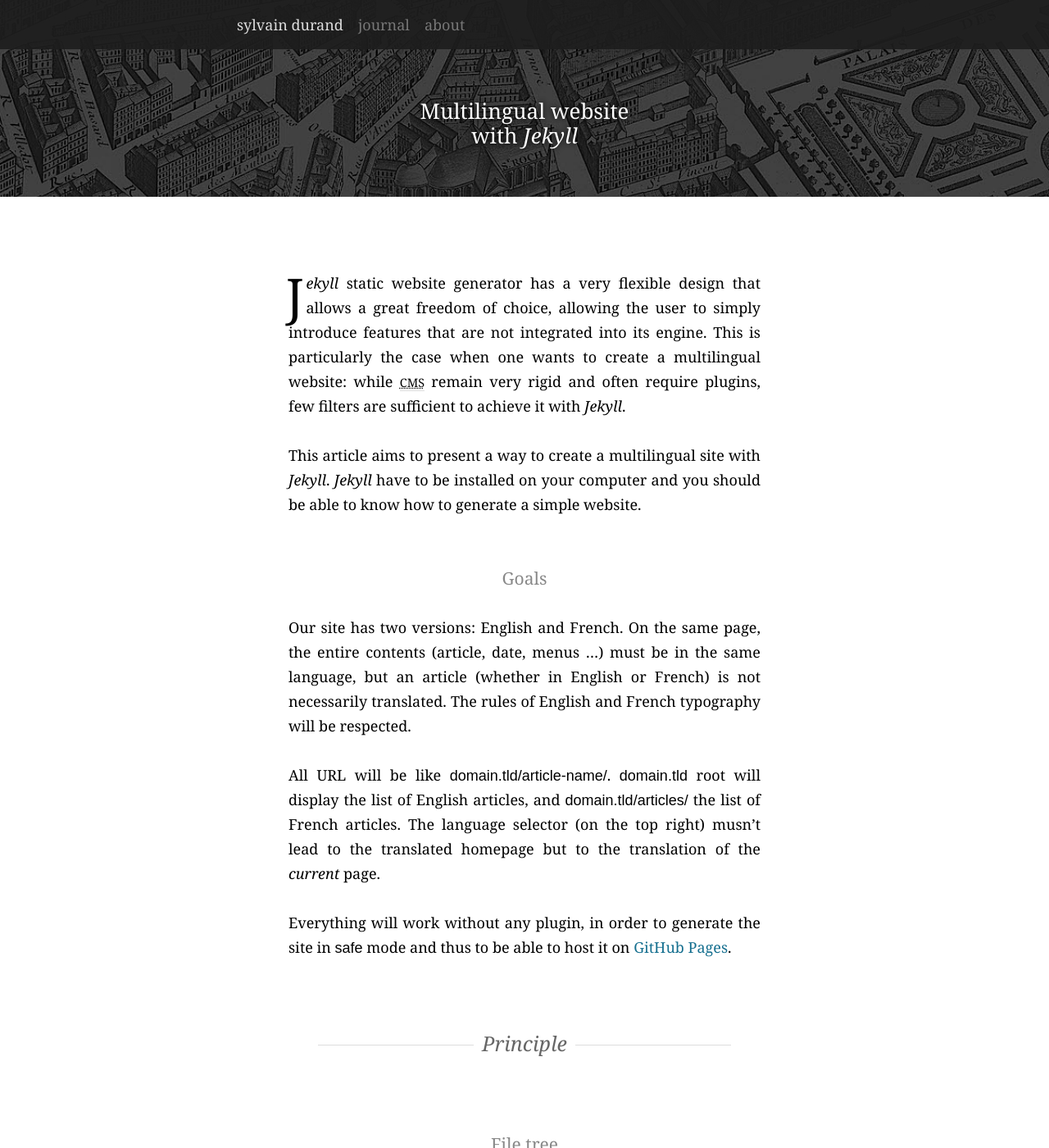
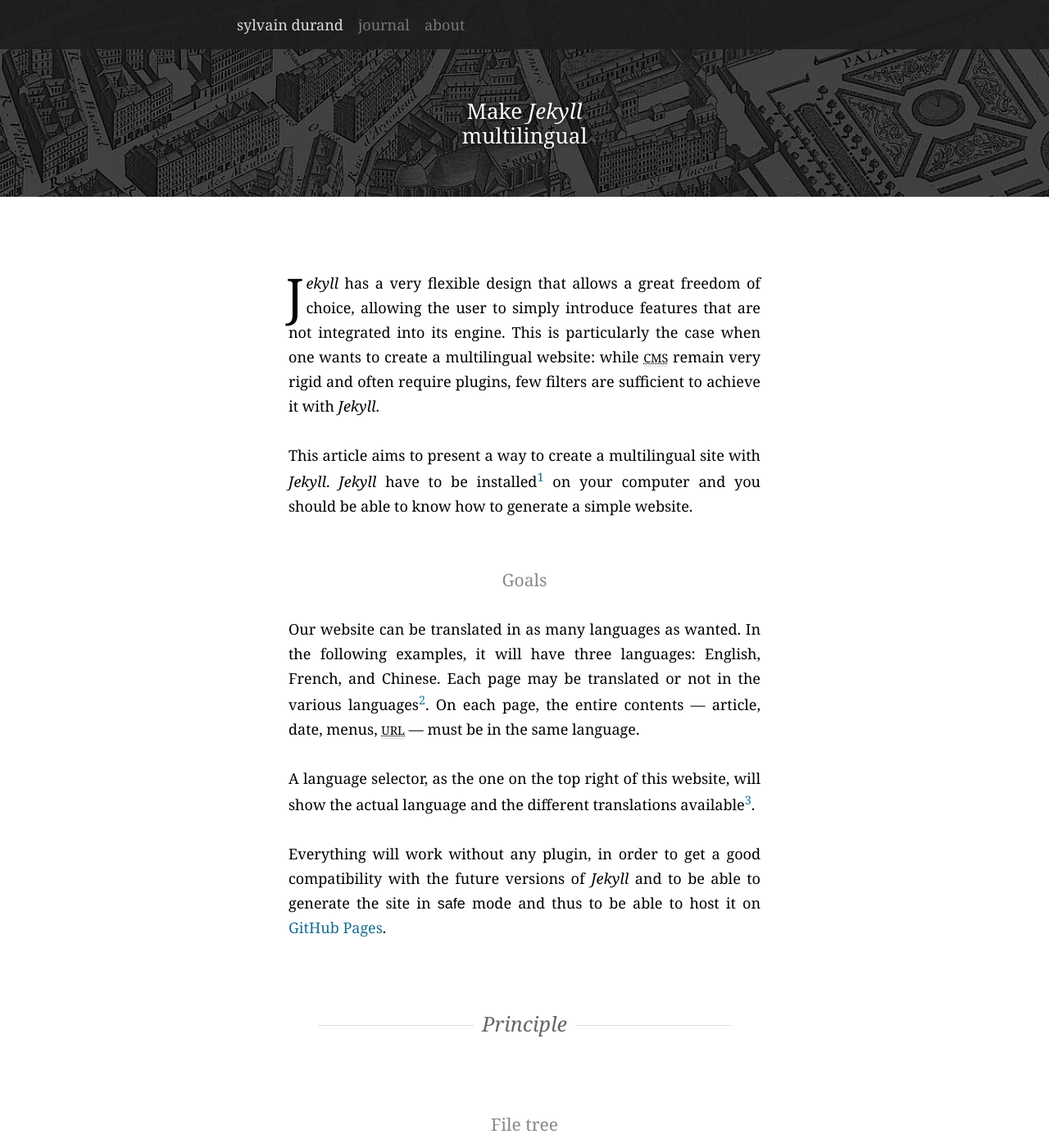
Before and after one commit to simonmeggle/simonmeggle.github.io, a Jekyll site: the page built from _posts/en/2014-09-15-multilingual-website-with-jekyll.md, in a window 1280 px wide and 1400 px high. Shown: the whole window at 82% size. Built offline with Jekyll 4.4.1, drawn with Linux system fonts in a browser that asks for light colours; some web fonts are replaced; some of the changed text lies outside the part shown.

Commit message:
English translation

```diff
--- a/_posts/en/2014-09-15-multilingual-website-with-jekyll.md
+++ b/_posts/en/2014-09-15-multilingual-website-with-jekyll.md
@@ -1,187 +1,245 @@
 ---
-title: Multilingual website <br/> with <em>Jekyll</em>
+title: Make <em>Jekyll</em> <br/> multilingual
 ---
 
-J _ekyll_ static website generator has a very flexible design that allows a great freedom of choice, allowing the user to simply introduce features that are not integrated into its engine. This is particularly the case when one wants to create a multilingual website: while CMS remain very rigid and often require plugins, few filters are sufficient to achieve it with _Jekyll_.
+J<em>ekyll</em> has a very flexible design that allows a great freedom of choice, allowing the user to simply introduce features that are not integrated into its engine. This is particularly the case when one wants to create a multilingual website: while CMS remain very rigid and often require plugins, few filters are sufficient to achieve it with _Jekyll_.
 
-This article aims to present a way to create a multilingual site with _Jekyll_. _Jekyll_ have to be installed on your computer and you should be able to know how to generate a simple website.
+This article aims to present a way to create a multilingual site with _Jekyll_. _Jekyll_ have to be installed[^install] on your computer and you should be able to know how to generate a simple website.
 
 ### Goals
-Our site has two versions: English and French. On the same page, the entire contents (article, date, menus ...) must be in the same language, but an article (whether in English or French) is not necessarily translated. The rules of English and French typography will be respected.
+Our website can be translated in as many languages as wanted. In the following examples, it will have three languages: English, French, and Chinese. Each page may be translated or not in the various languages[^translations]. On each page, the entire contents --- article, date, menus, URL --- must be in the same language.
 
-All URL will be like `domain.tld/article-name/`. `domain.tld` root will display the list of English articles, and `domain.tld/articles/` the list of French articles. The language selector (on the top right) musn't lead to the translated homepage but to the translation of the _current_ page.
+A language selector, as the one on the top right of this website, will show the actual language and the different translations available[^selector].
 
-Everything will work without any plugin, in order to generate the site in `safe` mode and thus to be able to host it on [GitHub Pages](https://pages.github.com/).
+Everything will work without any plugin, in order to get a good compatibility with the future versions of *Jekyll* and to be able to generate the site in `safe` mode and thus to be able to host it on [GitHub Pages](https://pages.github.com/).
 
 
 ## Principle
 
 ### File tree
 
-
-The organization of our files will be very simple. Home page `index.html`, listing articles in English, is stored at the root to be accessible from `domain.tld`. All other pages and articles (including the list of articles in French) will be stored in `_posts /`:
+Every article will be put in the `_posts` folder on the root of the website. In this folder, we will create one folder for each language, in order to stay organized and to declare the language of the articles[^tree]:
 
 {% highlight r %}
-.
-├── index.html                        # English home page
-|
-└── _posts
-    ├── 2014-01-01-articles.html      # French home page
-    |
-    ├── 2014-03-05-hello-world.md     # English article
-    └── 2014-03-05-bonjour-monde.md   # French article
+_config.yml
+_layouts
+_posts
+       ├──  en
+        │         ├── 2014-09-01-hello-world.md
+        │         └── 0000-01-01-index.md
+        │
+       ├──  fr
+        │         ├── 2014-09-01-bonjour-monde.md
+        │         └── 0000-01-01-journal.md
+        │
+       └── zh
+                   ├── 2014-09-01-你好世界.md
+                   └── 0000-01-01-首页.md
 {% endhighlight %}
 
+In this folder, you can freely organise your files. The only rule is to name each post with the publication date, followed by its identifier.
 
-### Prettier URL
+We will then declare the `lang` variable for each folder[^lang], in order to be able later to detect the lang and the translations. To do so, we write the following statement in `_config.yml`:
 
-Instead of having URL like `/2014/03/05/hello-world.html`, we only want the prettier `/hello-world/`. Simply indicate in `_config.yml`:
+{% highlight ruby %}
+defaults:
+  -
+    scope:
+      path: _posts/en
+    values:
+      layout: default
+      lang: en
+  -
+    scope:
+      path: _posts/fr
+    values:
+      layout: default
+      lang: fr
+  -
+    scope:
+      path: _posts/zh
+    values:
+      layout: default
+      lang: zh
+{% endhighlight %}
 
+### URL format
+
+By default, *Jekyll* generates URL from the filenames, with the following format: `/2014/09/01/hello-world.html`. As it is done on this website, it is possible[^permalinks] to show only `/hello-world/` by writing in `_config.yml`:
 
 {% highlight ruby %}
 permalink: /:title/
 {% endhighlight %}
 
+It is also possible to specify an URL for each file, by using the `permalink` variable in the frontmatter[^index].
 
-### Articles metadata
+### Giving an identifier to each article
 
-Each page or article will have a variable `lang`, which can be worth `en` or `fr` depending on the lang of the article. _If a translation exists_, `trans` will be the address (from the root) to it, as the URL format previously selected. The pages have no need to have an identifier or a common date. Account only the variable `trans` indicating that translation exists, and where it is located.
+Until now, nothing links the various version of a same page. To do so, we could use:
 
-For instance, a French article `_posts/2014-03-05-bonjour-monde.md` available at `domain.tld/bonjour-monde/`, if there is no translation, include the following metadata:
+ - **the date**, but several different articles may have the same or, on the contrary, several translations of the same article may have differents dates;
+ - **the filename**, but it is quite better to translate those in order to get translated URL.
 
-{% highlight ruby %}
+This is why the most simple way is to give an unique **identifier** to each article, shared between each translation:
+
+{% highlight python %}
 ---
-layout: post
-title:  "Bonjour monde !"
-lang:   fr
+title: Hello World!
+name: hello
 ---
 {% endhighlight %}
-
-If a translation `_posts/2014-03-15-hello-world.md` exists, which will be accessible at `domain.tld/hello-world/`, then the metadata our French page become:
-
-{% highlight ruby %}
----
-layout: post
-title:  "Bonjour monde !"
-lang:   fr
-trans:  /hello-world/
----
-{% endhighlight %}
-
-### Translation of website elements
-Outside the content of the articles, it is also necessary to translate the various elements like menus, header, footer, some titles...
-
-It is possible to save translation as variables in `_config.yml`. Then, `{% raw %}{{ site.t[page.lang].home }}{% endraw %}` will generate `Accueil` or `Home` depending `page.lang` value:
-
-{% highlight ruby %}
-t:
-  fr:
-    home:  "Accueil"
-    about: "À propos"
-  en:
-    home:  "Home"
-    about: "About"
-{% endhighlight %}
-
 
 
 ## Links between the two translations
 
 ### List of articles
 
-The home page will display a list of articles depending of their language, which can be reached easily with the metadata `lang`. For example, for English items:
+The page listing the articles has to display only the one with the good translation. That is easy to do, thanks to the `lang` metadata. The following code provides every article with the same language than the actual page:
+
+{% highlight html %}
+{% raw %}
+{% assign posts=site.posts | where:"lang", page.lang %}
+<ul>
+{% for post in posts %}
+    <li class="lang">
+        <a href="{{ post.url }}" class="{{ post.lang }}">{{ post.lang }}</a>
+    </li>
+{% endfor %}
+</ul>
+{% endraw %}
+{% endhighlight %}
+
+If you don't want to show some pages in the list, you just have to provide "`type: pages`" in their frontmatter, and to add in `assign` the condition "`| where:"type", "posts"`".
+
+### Language selector
+
+To create a language selector, like the one at the top right of this page, the process is very similar. We show the language of each translation available, including the actual page, sorting by path in order to always get the same order:
+
+{% highlight html %}
+{% raw %}
+{% assign posts=site.posts | where:"name", page.name | sort: 'path' %}
+<ul>
+{% for post in posts %}
+    <li class="lang">
+        <a href="{{ post.url }}" class="{{ post.lang }}">{{ post.lang }}</a>
+    </li>
+{% endfor %}
+</ul>
+{% endraw %}
+{% endhighlight %}
+
+Then, in order to emphase the actual version, just use CSS[^css]. For instance, if you want to bold it:
+
+{% highlight css %}
+.en:lang(en), .fr:lang(fr), .zh:lang(zh){
+    font-weight: bold;
+}
+{% endhighlight %}
+
+## Tweaking
+
+### Translation of website elements
+Around the articles, it is also necessary to translate the various elements like menus, header, footer, some titles...
+
+To do so, we can provide translations into `_config.yml`[^data]. Then, in the following example, `{% raw %}{{site.t[page.lang].home}}{% endraw %}` will generate `Home`, `Accueil` or `首页` depending of the page language:
+
+{% highlight python %}
+t:
+  en:
+    home:  "Home"
+  fr:
+    home:  "Accueil"
+  zh:
+    home:  "首页"
+{% endhighlight %}
+
+It is possible to do the same in order to generate the menu of each version. For example, if you want to provide a two elements menu, you just have to provide in `_config.yml` :
+
+{% highlight python %}
+t:
+  en:
+    home:
+      name: "Home"
+      url: "/"
+    about:
+      name: "About"
+      url: "/about/"
+  fr:
+    home:
+      name: "Accueil"
+      url: "/accueil/"
+    about:
+      name: "À propos"
+      url: "/a-propos/"
+  zh:
+    home:
+      name: "首页"
+      url: "/首页/"
+    about:
+      name: "关于"
+      url: "/关于/"
+{% endhighlight %}
+
+Then, you can generate the menu with a simple loop:
 
 {% highlight html %}
 {% raw %}
 <ul>
-  {% for post in site.posts %}
-    {% if post.lang == 'en' %}
-     <li><a href="{{ post.url }}">{{ post.title }}</a></li>
-    {% endif %}
+  {% for menu in site.t[page.lang] %}
+    <li><a href="{{menu[1].url}}">{{menu[1].title}}</a></li>
   {% endfor %}
 </ul>
 {% endraw %}
 {% endhighlight %}
 
-In the case of French articles, we musn't display the french homepage. The previous code becomes:
+### Translation of dates
+At this point, everything can be translated on the site except the dates automatically generated by *Jekyll*. Short formats, consisting only of numbers, can be adapted without difficulty. Depending of the language, we want to get:
 
-{% highlight html %}
+- in English : "2014/09/01" ;
+- in French : "01/09/2014" ;
+- in Chinese : "2014年9月1号".
+
+To do so, we just have to use the following code, which we may then put in the `_includes` folder in order to use it when needed:
+{% highlight python %}
 {% raw %}
-<ul>
-  {% for post in site.posts %}
-    {% if post.lang == 'fr' and post.trans != '/' %}
-     <li><a href="{{ post.url }}">{{ post.title }}</a></li>
-    {% endif %}
-  {% endfor %}
-</ul>
-{% endraw %}
-{% endhighlight %}
+{% if page.lang == 'en' %}
+    {{ page.date | date: "%d/%m/%Y" }}
+{% endif %}
 
-### Display a link to the translation of the current page
-To offer the visitor directly to a link to the translation of an article if it exists, just look if the variable `trans` exists and its value:
+{% if page.lang == 'fr' %}
+    {{ page.date | date: "%Y-%m-%d" }}
+{% endif %}
 
-{% highlight html %}
-{% raw %}
-{% if page.trans %}
-    <a href="{{page.trans}}">{{ site.t[page.lang].translation }}</a>
+{% if page.lang == 'zh' %}
+    {{ page.date | date: "%Y年%-m月%-d号" }}
 {% endif %}
 {% endraw %}
 {% endhighlight %}
 
-As explain in the previous section, we define in `_config.yml`:
+For the long format dates, it is possible to use date filters and replacements for any format. For example, we want to get:
 
-{% highlight ruby %}
-t:
-  fr:
-    translation: "read in English"
-  en:
-    translation: "lire en français"
-{% endhighlight %}
+- in English : "1<sup>st</sup> of September 2014" ;
+- in French : "1<sup>er</sup> septembre 2014".
 
-### Sélecteur de langue
-To create a language selector, like this at the top right of this page, the process is very similar to that presented in the previous paragraph. We use `!= 'fr'` instead of `== 'en'` in order to make this selector working on the homepage, where `page.lang` is not defined.
+We just have to use the following code:
 
-{% highlight html %}
-{% raw %}
-{% if page.lang != 'fr'%}  <span class="active">en</span> |
-    {% if page.trans %}    <a href="{{page.trans}}">fr</a>
-    {% else %}             <span class="inactive">fr</span>
-    {% endif %}
-{% else %}
-    {% if page.trans %}    <a href="{{page.trans}}">en</a>
-    {% else %}             <span class="inactive">en</span>
-    {% endif %}          | <span class="active">fr</span>
-{% endif %}
-{% endraw %}
-{% endhighlight %}
-
-
-## Tweaking
-
-### Translation of dates
-At this point, everything can be translated on the site except the dates automatically generated by _Jekyll_. Short formats, consisting only of numbers, can be adapted without difficulty:
-
-{% highlight html %}
-{% raw %}
-{% if page.lang == 'fr' %}
-    {{ post.date | date: "%d/%m/%Y" }}
-{% else %}
-    {{ post.date | date: "%Y-%m-%d" }}
-{% endif %}
-{% endraw %}
-{% endhighlight %}
-
-For long dates, it is possible to use date filters and replacements for any format. For example, in order to translate the date in English and in French, you can use:
-
-{% highlight html %}
+{% highlight python %}
 {% raw %}
 {% assign d = page.date | date: "%-d" %}
 {% assign m = page.date | date: "%-m" %}
 
+{% if page.lang == 'en' %}
+{{ d }}<sup>{% case d %}
+  {% when '1' or '21' or '31' %}st
+  {% when '2' or '22' %}nd
+  {% when '3' or '23' %}rd
+{% else %}th
+{% endcase %}</sup>
+of {{ page.date | date: "%B %Y"}}
+{% endif %}
+
 {% if page.lang == 'fr' %}
-
 {{ d }}{% if d == "1" %}<sup>er</sup>{% endif %}
-
 {% case m %}
   {% when '1' %}janvier
   {% when '2' %}février
@@ -197,103 +255,57 @@ For long dates, it is possible to use date filters and replacements for any form
   {% when '12' %}décembre
 {% endcase %}
 {{ page.date | date: "%Y"}}
-
-{% else %}
-
-{{ d }}<sup>{% case d %}
-  {% when '1' or '21' or '31' %}st
-  {% when '2' or '22' %}nd
-  {% when '3' or '23' %}rd
-{% else %}th
-{% endcase %}</sup>
-{{ page.date | date: "%B %Y"}}
-
 {% endif %}
 {% endraw %}
 {% endhighlight %}
 
+Again, it is possible to put this code in a file named `date.html` stored in the `_includes` folder, in order to call it without having to duplicate it.
 
+## Website access and search engine
 
+The website is completely static, so it is difficult to know the language of our visitors, either by detecting the headers sent by the browser or on the basis of their geographical location. Nevertheless, it is possible to indicating the search engines which pages are translations of the same content[^search].
 
-### Typographic rules
+To do so, two ways are possible: [use `<link>`](https://support.google.com/webmasters/answer/189077?hl=en) or [create a `sitemaps.xml` file](https://support.google.com/webmasters/answer/2620865?hl=en).
 
-Since Jekyll 2, Kramdown rendering engine is used by default and improves the rendering of apostrophes, quotes and long dashes. In order to use French quotes instead of double quotes, simply replace the string:
+### With a *link* tag
+
+You only have to provide in the `<head>` part of the page, every translation available of the actual version[^link]. To do so, we can use the following code, similar to those used previously:
+
 {% highlight html %}
 {% raw %}
-{% if lang == 'en' %}
-  {{ content }}
-{% else %}
-  {{ content | replace: '“', '«&#160;' | replace: '”', '&#160;»' }}
-{% endif %}
+{% assign posts=site.posts | where:"name", page.name %}
+{% for post in posts %}
+  {% if post.lang != page.lang %}
+    <link rel="alternate" hreflang="{{post.lang}}" href="{{post.url}}" />
+  {% endif %}
+{% endfor %}
 {% endraw %}
 {% endhighlight %}
 
-## Website access and search engine
+### With a *sitemaps* file
 
-The website is completely static, so it is difficult to know the language of our visitors, either by detecting the headers sent by the browser or on the basis of their geographical location. Nevertheless, it is possible to indicating the search engines which pages are translations of the same content. Thus, search engine should be automatically suggest the correct translation to our visitors.
+The `sitemaps.xml` file,  which allows search engines to know the pages and the structure of your website, [also helps tell the search engines which pages are different translations of the same content](https://support.google.com/webmasters/answer/189077?hl=en).
 
-To do so, two ways are possible: [use `<link>`](https://support.google.com/webmasters/answer/189077?hl=en) or [create a `sitemaps.xml` file](https://support.google.com/webmasters/answer/2620865?hl=en).
+For this, just indicate all pages of the site (regardless of language) in `<url>` elements, and for each of them all the versions that exist, including the one we are now describing.
 
-### With a &lt;link&gt; tag
+This file can be generated automatically by *Jekyll* with the following code, which will create a `sitemaps.xml` file on the root of the website:
 
-You only have to provide, in each translated page, a link like `<link rel="alternate" hreflang="fr" href="/francais.html" `. [Be careful about the country codes](https://support.google.com/webmasters/answer/189077?hl=en). Use the following Liquid code:
-
-{% highlight html %}
-{% raw %}
-{% if page.trans %}
-<link
-  rel="alternate"
-  hreflang="{% if page.lang != 'fr' %}fr{% else %}en{% endif %}"
-  href="{{ page.trans }}" />
-{% endif %}
-{% endraw %}
-{% endhighlight %}
-
-### With a sitemaps.xml file
-
-The `sitemaps.xml` file,  which allows search engines to know the pages and the structure of your website, [also helps tell the search engines which pages are different translations of the same content](https://support.google.com/webmasters/answer/2620865?hl=en).
-
-For this, just indicate all pages of the site (regardless of language) in `<url>` elements, and for each of them all the versions that exist, including the one _we are now describing_. For example, in the case of two pages `francais.html` and `english.html` that are translations of the same content, we should provide:
-
-{% highlight xml %}
-<url>
-  <loc>http://www.domain.tld/francais.html</loc>
-  <xhtml:link rel="alternate" hreflang="fr"
-    href="http://www.domain.tld/francais.html" />
-  <xhtml:link rel="alternate" hreflang="en "
-    href="http://www.domain.tld/english.html" />
-</url>
-
-<url>
-  <loc>http://www.domain.tld/english.html</loc>
-  <xhtml:link rel="alternate" hreflang="fr"
-    href="http://www.domain.tld/francais.html" />
-  <xhtml:link rel="alternate" hreflang="en "
-    href="http://www.domain.tld/english.html" />
-</url>
-{% endhighlight %}
-
-This file can (of course!) be automatically generated by Jekyll. Simply create a file `sitemaps.xml` to the root, containing:
-
+{% include barre.html %}
 {% highlight xml %}
 {% raw %}
 ---
+layout:
+permalink: /sitemaps.xml
 ---
 <?xml version="1.0" encoding="UTF-8"?>
-<urlset xmlns="http://www.sitemaps.org/schemas/sitemap/0.9"
-        xmlns:xhtml="http://www.w3.org/1999/xhtml">
+<urlset xmlns="http://www.sitemaps.org/schemas/sitemap/0.9" xmlns:xhtml="http://www.w3.org/1999/xhtml">
   {% for post in site.posts %}
   <url>
-    <loc>http://domain.tdl{{ post.url }}</loc>
-    {% if post.trans %}
-      <xhtml:link rel="alternate"
-                  hreflang="{{ post.lang }}"
-                  href="http://domain.tdl{{ post.url }}" />
-      <xhtml:link rel="alternate"
-                  hreflang="{% if page.lang != 'fr' %}fr
-                            {% else %}en{% endif %}"
-                  href="http://domain.tdl{{ post.trans }}" />
-    {% endif %}
+    <loc>http://sylvain.durand.tf{{ post.url }}</loc>
+    {% assign versions=site.posts|where:"name",post.name %}
+    {% for version in versions %}
+      <xhtml:link rel="alternate" hreflang="{{ version.lang }}" href="http://sylvain.durand.tf{{ version.url }}" />
+    {% endfor %}
     <lastmod>{{ post.date | date_to_xmlschema }}</lastmod>
     <changefreq>weekly</changefreq>
   </url>
@@ -303,4 +315,28 @@ This file can (of course!) be automatically generated by Jekyll. Simply create a
 {% endhighlight %}
 
 
-*[CMS]: Content management system
+[^install]: The article [Static website with *Jekyll*](/static-website-with-Jekyll) explains how to install and use *Jekyll* in order to get a simple website.
+
+[^tree]: It is quite possible to organized differently the articles, but you may have to provide manually the language in each frontmatter.
+
+[^translations]: Regardless of the version, they may be pages which are not translated in each language.
+
+[^lang]: It is also possible to provide manually the lang in the frontmatters.
+
+[^permalinks]: *Jekyll* [documentation](http://jekyllrb.com/docs/permalinks/) explains the various possibilities .
+
+[^index]: For instance, you need to provide `permalink: /` on the homepage.
+
+[^selector]: The selector musn’t lead to the translated homepage, but to the translation of the current page.
+
+[^css]: You need to declare the `lang` attribute on the `html`, with `<html lang="{{ page.lang }}">` in the *layout*.
+
+[^data]: Since *Jekyll* 2.0, it is also possible to put the translations in the [_data](http://jekyllrb.com/docs/datafiles/) folder.
+
+[^search]: Thus, users finding our website through a search engine should be offered the good translation.
+
+[^link]: You need to be careful to use the good [country codes](https://support.google.com/webmasters/answer/189077?hl=fr).
+
+*[CMS]: Content Management System
+*[CSS]: Cascading Style Sheets
+*[URL]: Uniform Resource Locator
```
